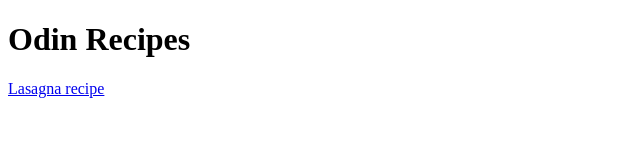
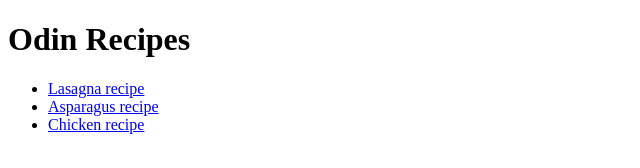
Before and after one commit to prescriptionsocks/odin-recipes, a plain HTML site: page index.html in a window 1280 px wide. Shown: the whole page, without its empty margins (0-640 px from the left). Drawn offline with Linux system fonts and the light colour scheme.

Commit message:
add links to asparagus.html and chicken.html

```diff
--- a/index.html
+++ b/index.html
@@ -8,6 +8,12 @@
 </head>
 <body>
     <h1>Odin Recipes</h1>
-    <a href="/recipes/lasagna.html">Lasagna recipe</a>
+    <ul>
+        <li><a href="/recipes/lasagna.html">Lasagna recipe</a></li>
+        <li><a href="/recipes/asparagus.html">Asparagus recipe</a></li>
+        <li><a href="/recipes/chicken.html">Chicken recipe</a></li>
+    </ul>
+
+
 </body>
 </html>
```
